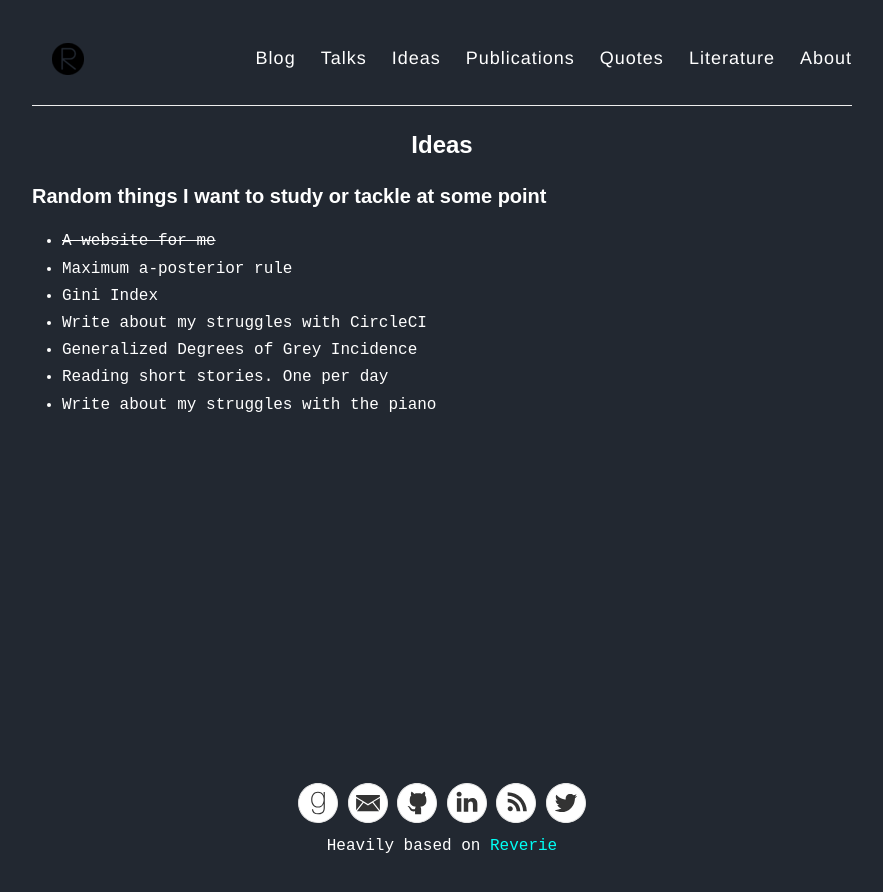
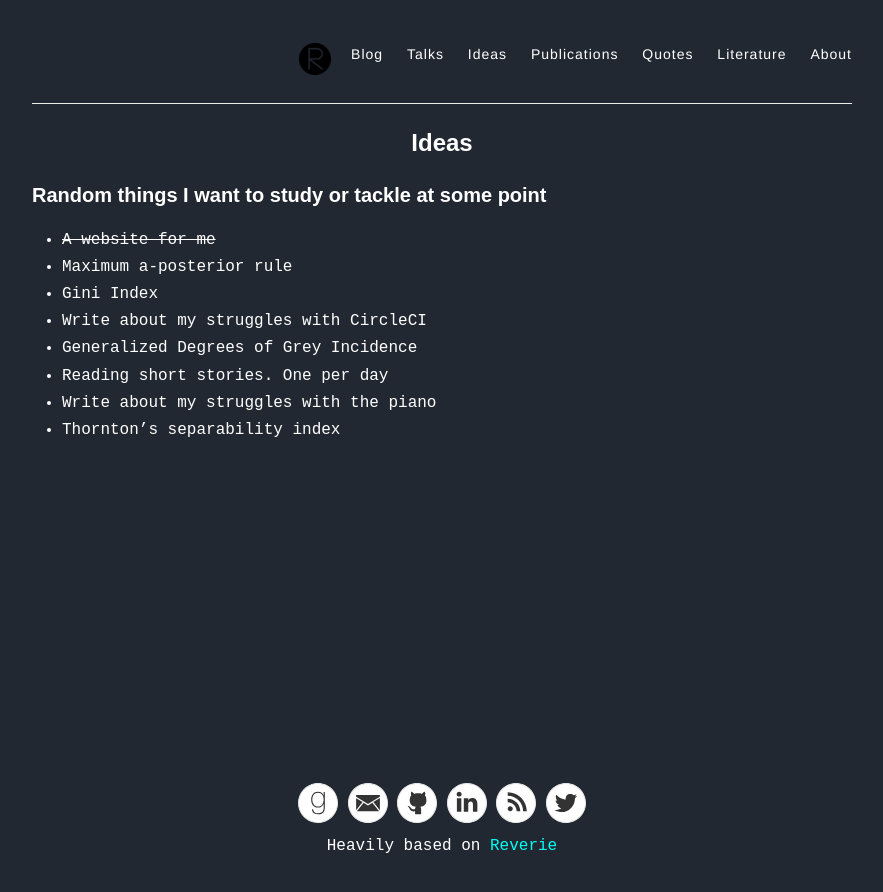
Before and after one commit to rsarai/-rsarai.github.io, a Jekyll site: the page built from _pages/ideas.md, in a window 1280 px wide. Shown: the top 892 px of the page, without its empty margins (198-1081 px from the left). Built offline with Jekyll 4.4.1, drawn with Linux system fonts in a browser that asks for light colours.

Commit message:
Updates css

```diff
--- a/_pages/ideas.md
+++ b/_pages/ideas.md
@@ -12,3 +12,4 @@ permalink: /ideas/
 - Generalized Degrees of Grey Incidence
 - Reading short stories. One per day
 - Write about my struggles with the piano
+- Thornton's separability index
--- a/assets/style.scss
+++ b/assets/style.scss
@@ -339,9 +339,9 @@ nav {
   float: right;
   margin-top: 23px; // @TODO: Vertically middle align
   font-family: $helveticaNeue;
-  font-size: 18px;
+  font-size: 14px;
   display: flex;
-  justify-content: space-between;
+  justify-content: flex-end;
   width: 100%;
 
   @include mobile {
```
